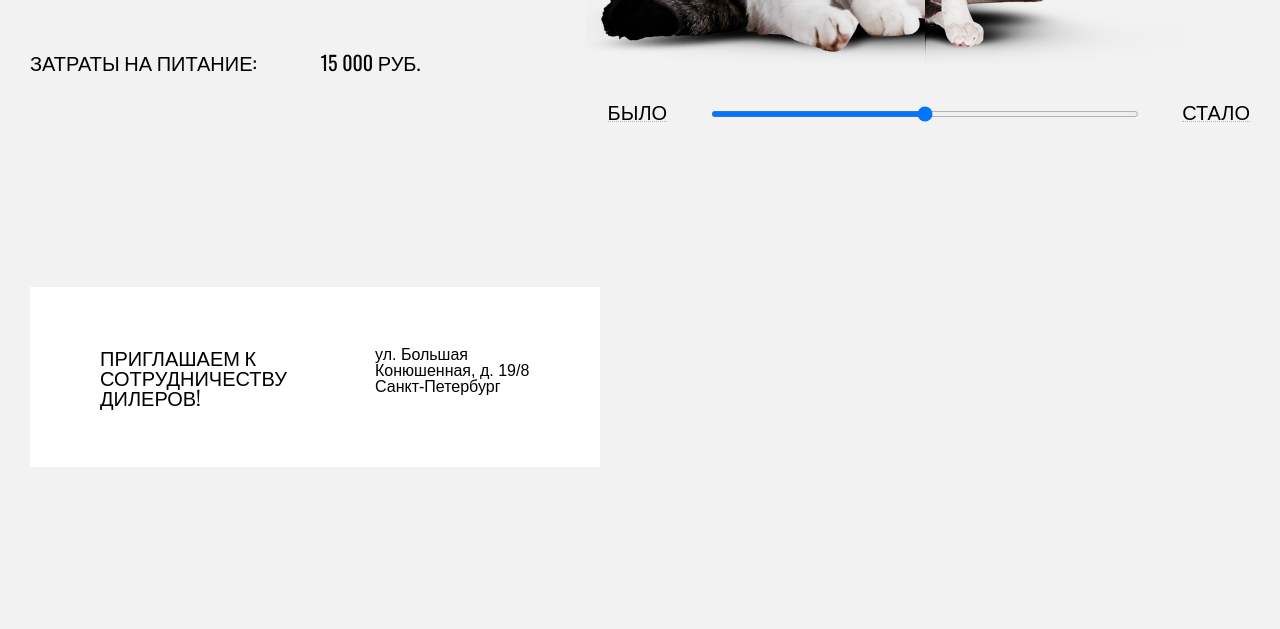
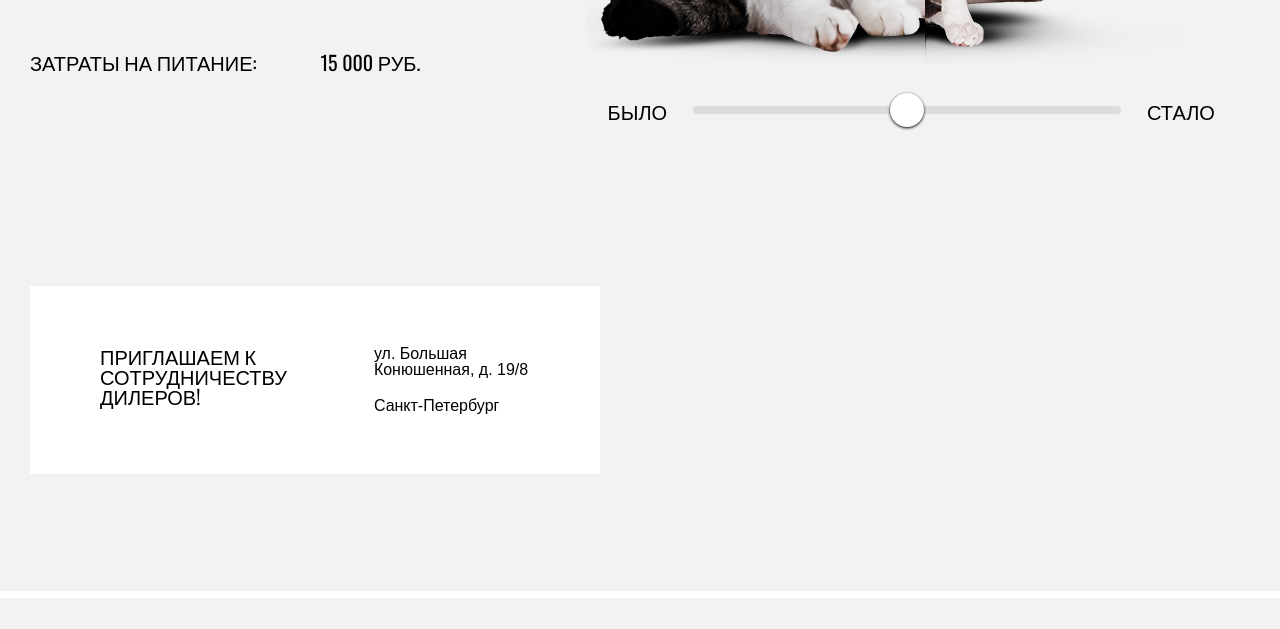
Before and after one commit to RapiraX/Cat_energy, a plain HTML site: page index.html in a window 1280 px wide. Shown: the part 2051-2680 px from the top of the page. Drawn offline with nearby package versions, Linux system fonts and the light colour scheme.

Commit message:
final version

```diff
--- a/scss/style.scss
+++ b/scss/style.scss
@@ -160,6 +160,7 @@
         position: relative;
         background-color: vars.$green-background-color;
         border-radius: 50%;
+
         &:after {
             content: "";
             position: absolute;
@@ -180,13 +181,13 @@
             background-image: url("../images/sec-2_img-2_cat-pro.svg");
             background-repeat: no-repeat;
             background-position: center;
-            //background-size: 134px 56px;
         }
     }
     &__text {
         margin-bottom: 23px;
     }
     &__button {
+        transition: transform 0.3s ease;
         a {
             color: inherit;
             display: flex;
@@ -200,6 +201,9 @@
                 background-repeat: no-repeat;
                 background-size: cover;
             }
+        }
+        &:hover {
+            transform: scale(1.03);
         }
     }
 }
@@ -312,49 +316,31 @@
     }
 }
 
-//.slider {
-//    display: flex;
-//    justify-content: space-between;
-//    align-items: center;
-//    gap: 20px;
-//    &__subtitle {
-//        border-bottom: 1px dotted #B8B8B8;
-//    }
-//    &__slider-bar {
-//        background-color: #DCDCDC;
-//        border-radius: 6px;
-//        width: 428px;
-//        height: 6px;
-//        position: relative;
-//    }
-//    &__circle-big {
-//        display: flex;
-//        align-items: center;
-//        justify-content: center;
-//        position: absolute;
-//        top: 50%;
-//        left: 50%;
-//        transform: translate(-50%, -50%);
-//        width: 44px;
-//        height: 44px;
-//        background-color: white;
-//        border-radius: 50%;
-//        box-shadow: 0 1px 3px 0 black;
-//    }
-//    &__circle-small {
-//        width: 8px;
-//        height: 8px;
-//        background-color: vars.$green-background-color;
-//        border-radius: 50%;
-//    }
-//}
+.slider {
+    display: flex;
+    gap: 24px;
+    &__slider-bar {
+        -webkit-appearance: none; /* Убираем стандартный стиль для Webkit-браузеров */
+        -moz-appearance: none;    /* Убираем стандартный стиль для Firefox */
+        appearance: none;         /* Убираем стандартный стиль для других браузеров */
+        width: 428px;              /* Задаем ширину слайдера */
+        height: 8px;              /* Задаем высоту трека */
+        background: #DCDCDC;         /* Цвет фона (трек слайдера) */
+        border-radius: 6px;       /* Скругляем углы */
+        outline: none;            /* Убираем фокусный контур */
+        &::-webkit-slider-thumb {
+            -webkit-appearance: none; /* Убираем стандартный стиль */
+            -moz-appearance: none;    /* Для Firefox */
+            appearance: none;         /* Для других браузеров */
+            width: 34px;              /* Ширина ползунка */
+            height: 34px;             /* Высота ползунка */
+            background: white;      /* Цвет ползунка */
+            border-radius: 50%;       /* Скругляем ползунок в круг */
+            cursor: pointer;          /* Курсор в виде руки */
+            box-shadow: 0 1px 3px 0 black;
+        }
+    }
 
-.slider {
-    &__slider-bar {
-        width: 428px;
-        height: 6px;
-        background-color: vars.$green-background-color;
-    }
 }
 
 //TODO соединить две картинки в одну, чтобы она могла масшитабироваться
@@ -391,7 +377,9 @@
     }
     &__adres {
         flex: 0 1 155px;
-        white-space: wrap;
+        p:nth-last-child(1) {
+            margin-top: 20px;
+        }
     }
 }
 
```
Also changed, not shown: index.html (+0 -1 lines), css/bundle.css, css/style.css.
